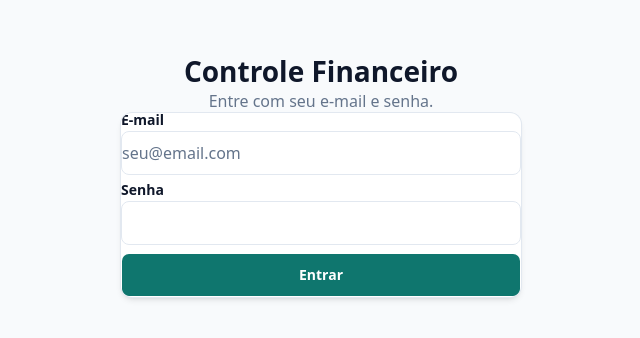
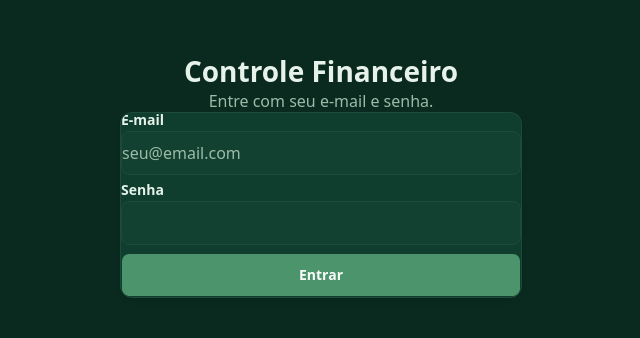
Before and after one commit to MDProgramado/controle_gastos-, a Next.js app in the folder web/: page /login in a window 1280 px wide. Shown: the part 224-562 px from the top of the page, without its empty margins (319-959 px from the left). Built offline with nearby package versions, Linux system fonts and the light colour scheme.

Commit message:
feat(web): aplicar tema dark em toda a aplicacao

```diff
--- a/web/app/globals.css
+++ b/web/app/globals.css
@@ -53,6 +53,8 @@ a {
   --color-input: var(--input);
   --color-border: var(--border);
   --color-destructive: var(--destructive);
+  --color-positive-foreground: var(--positive-foreground);
+  --color-positive: var(--positive);
   --color-accent-foreground: var(--accent-foreground);
   --color-accent: var(--accent);
   --color-muted-foreground: var(--muted-foreground);
@@ -81,75 +83,42 @@ a {
   --font-sans: system-ui, -apple-system, "Segoe UI", Roboto, "Helvetica Neue", Arial,
     sans-serif;
 
-  /* Tokens do UI-SPEC (baseColor slate + overrides obrigatórios) — tema claro */
-  --background: #f8fafc;
-  --foreground: #0f172a;
-  --card: #ffffff;
-  --card-foreground: #0f172a;
-  --popover: #ffffff;
-  --popover-foreground: #0f172a;
-  --primary: #0f766e;
-  --primary-foreground: #ffffff;
-  --secondary: oklch(0.97 0 0);
-  --secondary-foreground: oklch(0.205 0 0);
-  --muted: oklch(0.97 0 0);
-  --muted-foreground: #64748b;
-  --accent: oklch(0.97 0 0);
-  --accent-foreground: oklch(0.205 0 0);
-  --destructive: #dc2626;
-  --destructive-foreground: #ffffff;
-  --border: #e2e8f0;
-  --input: #e2e8f0;
-  --ring: #0f766e;
-  --chart-1: oklch(0.87 0 0);
-  --chart-2: oklch(0.556 0 0);
-  --chart-3: oklch(0.439 0 0);
-  --chart-4: oklch(0.371 0 0);
-  --chart-5: oklch(0.269 0 0);
+  /* Tokens do UI-SPEC — tema dark (sem alternância de tema claro) */
+  --background: #0A2A20;
+  --foreground: #E6F2EA;
+  --card: #0F3D2E;
+  --card-foreground: #E6F2EA;
+  --popover: #0F3D2E;
+  --popover-foreground: #E6F2EA;
+  --primary: #4C956C;
+  --primary-foreground: #F9FCF8;
+  --secondary: #166534;
+  --secondary-foreground: #E6F2EA;
+  --muted: #13392C;
+  --muted-foreground: #9DBBA9;
+  --accent: #166534;
+  --accent-foreground: #E6F2EA;
+  --destructive: #E5484D;
+  --positive: #A8D5BA;
+  --positive-foreground: #0A2A20;
+  --border: #1D4A3A;
+  --input: #1D4A3A;
+  --ring: #4C956C;
+  --chart-1: #4C956C;
+  --chart-2: #A85BA6;
+  --chart-3: #E0B25A;
+  --chart-4: #5B9BD5;
+  --chart-5: #E5484D;
   /* Raio base 8px (UI-SPEC); card = 12px via --radius-xl */
   --radius: 0.5rem;
-  --sidebar: oklch(0.985 0 0);
-  --sidebar-foreground: oklch(0.145 0 0);
-  --sidebar-primary: oklch(0.205 0 0);
-  --sidebar-primary-foreground: oklch(0.985 0 0);
-  --sidebar-accent: oklch(0.97 0 0);
-  --sidebar-accent-foreground: oklch(0.205 0 0);
-  --sidebar-border: oklch(0.922 0 0);
-  --sidebar-ring: oklch(0.708 0 0);
-}
-
-.dark {
-  --background: oklch(0.145 0 0);
-  --foreground: oklch(0.985 0 0);
-  --card: oklch(0.205 0 0);
-  --card-foreground: oklch(0.985 0 0);
-  --popover: oklch(0.205 0 0);
-  --popover-foreground: oklch(0.985 0 0);
-  --primary: oklch(0.922 0 0);
-  --primary-foreground: oklch(0.205 0 0);
-  --secondary: oklch(0.269 0 0);
-  --secondary-foreground: oklch(0.985 0 0);
-  --muted: oklch(0.269 0 0);
-  --muted-foreground: oklch(0.708 0 0);
-  --accent: oklch(0.269 0 0);
-  --accent-foreground: oklch(0.985 0 0);
-  --destructive: oklch(0.704 0.191 22.216);
-  --border: oklch(1 0 0 / 10%);
-  --input: oklch(1 0 0 / 15%);
-  --ring: oklch(0.556 0 0);
-  --chart-1: oklch(0.87 0 0);
-  --chart-2: oklch(0.556 0 0);
-  --chart-3: oklch(0.439 0 0);
-  --chart-4: oklch(0.371 0 0);
-  --chart-5: oklch(0.269 0 0);
-  --sidebar: oklch(0.205 0 0);
-  --sidebar-foreground: oklch(0.985 0 0);
-  --sidebar-primary: oklch(0.488 0.243 264.376);
-  --sidebar-primary-foreground: oklch(0.985 0 0);
-  --sidebar-accent: oklch(0.269 0 0);
-  --sidebar-accent-foreground: oklch(0.985 0 0);
-  --sidebar-border: oklch(1 0 0 / 10%);
-  --sidebar-ring: oklch(0.556 0 0);
+  --sidebar: #0F3D2E;
+  --sidebar-foreground: #E6F2EA;
+  --sidebar-primary: #4C956C;
+  --sidebar-primary-foreground: #F9FCF8;
+  --sidebar-accent: #166534;
+  --sidebar-accent-foreground: #E6F2EA;
+  --sidebar-border: #1D4A3A;
+  --sidebar-ring: #4C956C;
 }
 
 @layer base {
@@ -171,13 +140,13 @@ html {
   font-size: 16px;
 }
 
-/* Foco (UI-SPEC): outline 2px sólido teal com offset 2px — teclado apenas */
+/* Foco (UI-SPEC): outline 2px sólido com anel do tema — teclado apenas */
 :focus-visible {
-  outline: 2px solid #0f766e;
+  outline: 2px solid var(--ring);
   outline-offset: 2px;
 }
 
-/* Hover do CTA primário "Entrar": teal-800 exato #115E59 (UI-SPEC Color) */
+/* Hover do CTA primário "Entrar": cor primária do tema (UI-SPEC Color) */
 [data-slot="button"][data-variant="default"]:hover {
-  background-color: #115e59;
+  background-color: var(--primary);
 }
--- a/web/app/layout.tsx
+++ b/web/app/layout.tsx
@@ -8,7 +8,7 @@ export const metadata: Metadata = {
 
 export default function RootLayout({ children }: LayoutProps<"/">) {
   return (
-    <html lang="pt-BR">
+    <html lang="pt-BR" className="dark">
       <body>{children}</body>
     </html>
   );
```
